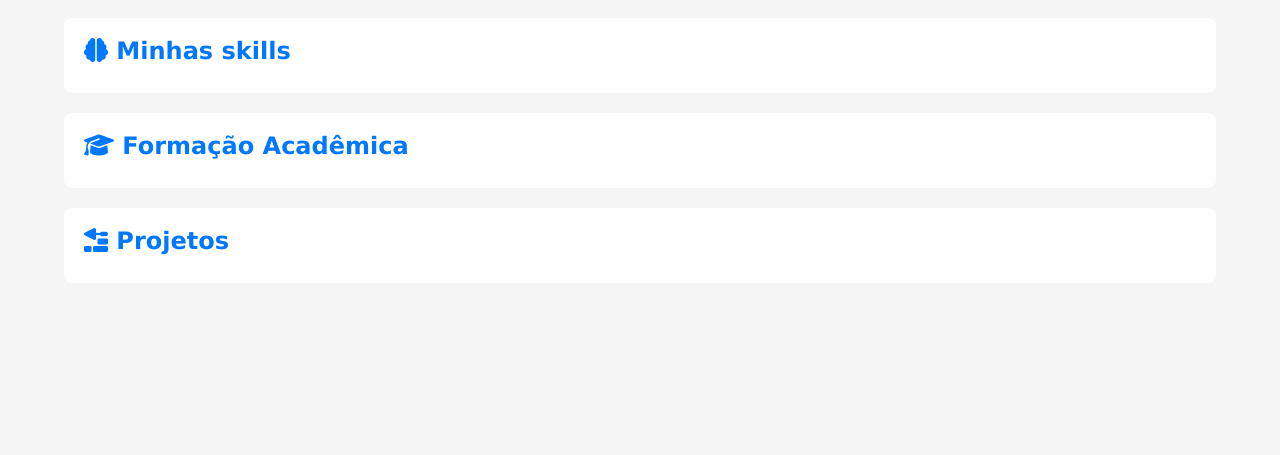
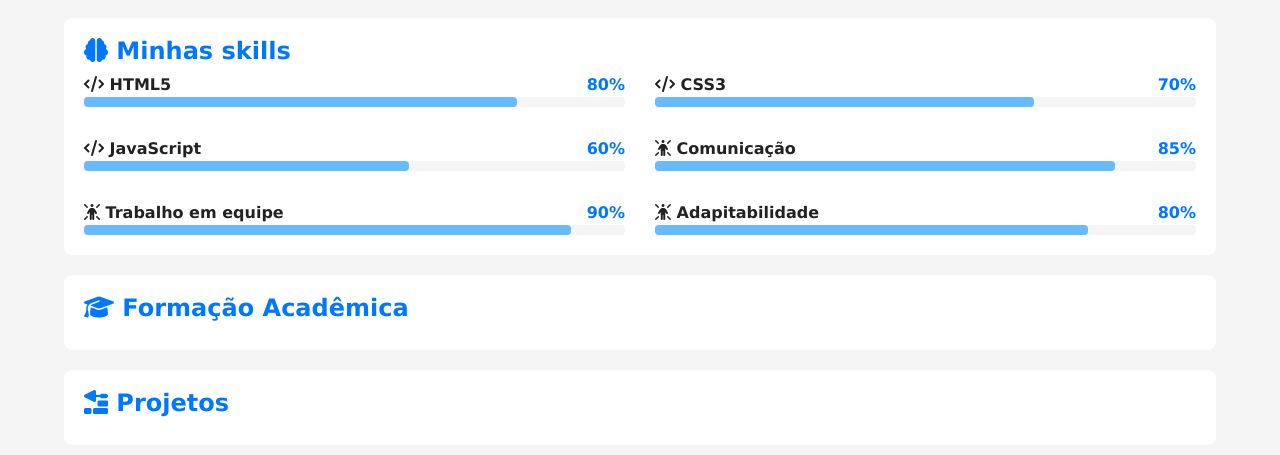
Before and after one commit to bruno-cO70/projeto-portifolio, a plain HTML site: page index.html in a window 1280 px wide. Shown: the part 1145-1600 px from the top of the page. Before the commit the page ends 1448 px from the top, so only its background shows below. Drawn offline with Linux system fonts and the light colour scheme.

Commit message:
criação skills

```diff
--- a/estilos/style.css
+++ b/estilos/style.css
@@ -125,3 +125,38 @@ article h2{
   height: 100%;
   border-radius: 8px;
 }
+#skill-container{
+  display: grid;
+  grid-template-columns: 1fr;
+  gap: 30px;
+}
+#skill-container .info{
+  display: flex;
+  justify-content: space-between;
+  align-items: center;
+}
+#skill-container .nome{
+  font-weight: bold;
+  color: var(--texto);
+}
+#skill-container .porcent{
+  font-weight: bold;
+  color: var(--destaque);
+}
+#skill-container .barra{
+  width: 100%;
+  height: 10px;
+  background-color: var(--fundo-principal);
+  border-radius: 4px;
+}
+#skill-container .progresso{
+    height: 100%;
+    background-color: var(--destaque-inverso);
+    border-radius: 4px;
+}
+
+@media screen and (min-width: 768px){
+  #skill-container{
+    grid-template-columns: 1fr 1fr;
+  }
+}
--- a/index.html
+++ b/index.html
@@ -1,5 +1,6 @@
 <!DOCTYPE html>
 <html lang="pt-br">
+
 <head>
     <meta charset="UTF-8">
     <meta name="viewport" content="width=device-width, initial-scale=1.0">
@@ -9,6 +10,7 @@
     <script src="https://kit.fontawesome.com/93a6e60f72.js" crossorigin="anonymous"></script>
 
 </head>
+
 <body>
     <header>
         <nav id="menu">
@@ -27,9 +29,11 @@
             <h1>Bruno Carvalho</h1>
             <p>Estudante de Engenharia de Computação pela Faculdade de Engenharia de Sorocaba (FACENS).</p>
             <div id="social">
-                <a href="https://www.linkedin.com/in/bruno-oliveira-31a60a396/?skipRedirect=true" target="_blank"><i class="fa-brands fa-linkedin"></i></a>
+                <a href="https://www.linkedin.com/in/bruno-oliveira-31a60a396/?skipRedirect=true" target="_blank"><i
+                        class="fa-brands fa-linkedin"></i></a>
                 <a href="https://github.com/bruno-cO70" target="_blank"><i class="fa-brands fa-github"></i></a>
-                <a href="https://www.instagram.com/novarahseguros/" target="_blank"><i class="fa-brands fa-instagram"></i></a>
+                <a href="https://www.instagram.com/novarahseguros/" target="_blank"><i
+                        class="fa-brands fa-instagram"></i></a>
                 <a href="https://novarahseguros.com.br/" target="_blank"><i class="fa-solid fa-globe"></i></a>
             </div>
         </section>
@@ -37,15 +41,104 @@
             <article id="video">
                 <h2><i class="fa-solid fa-handshake"></i> Vídeo de Apresentação</h2>
                 <div class="video-container">
-                    <iframe width="560" height="315" src="https://www.youtube.com/embed/OzUnqQk4eOg?si=jcsh8OzI5gMjoSQq" title="YouTube video player" frameborder="0" allow="accelerometer; autoplay; clipboard-write; encrypted-media; gyroscope; picture-in-picture; web-share" referrerpolicy="strict-origin-when-cross-origin" allowfullscreen></iframe>
+                    <iframe width="560" height="315" src="https://www.youtube.com/embed/OzUnqQk4eOg?si=jcsh8OzI5gMjoSQq"
+                        title="YouTube video player" frameborder="0"
+                        allow="accelerometer; autoplay; clipboard-write; encrypted-media; gyroscope; picture-in-picture; web-share"
+                        referrerpolicy="strict-origin-when-cross-origin" allowfullscreen></iframe>
                 </div>
 
             </article> <!-- vídeo de apresentação -->
             <article id="skills">
                 <h2><i class="fa-solid fa-brain"></i> Minhas skills </h2>
+                <div id="skill-container">
+                    <div class="item">
+                        <div class="info">
+                            <span class="nome">
+                                <i class="fa-solid fa-code"></i> HTML5
+                            </span>
+                            <span class="porcent">
+                                80%
+                            </span>
+                        </div>
+                        <div class="barra">
+                            <div class="progresso" style="width: 80%;"></div>
+                        </div>
+                    </div>
+
+                    <div class="item">
+                        <div class="info">
+                            <span class="nome">
+                                <i class="fa-solid fa-code"></i> CSS3
+                            </span>
+                            <span class="porcent">
+                                70%
+                            </span>
+                        </div>
+                        <div class="barra">
+                            <div class="progresso" style="width: 70%;"></div>
+                        </div>
+                    </div>
+
+                    <div class="item">
+                        <div class="info">
+                            <span class="nome">
+                                <i class="fa-solid fa-code"></i> JavaScript
+                            </span>
+                            <span class="porcent">
+                                60%
+                            </span>
+                        </div>
+                        <div class="barra">
+                            <div class="progresso" style="width: 60%;"></div>
+                        </div>
+                    </div>
+
+                    <div class="item">
+                        <div class="info">
+                            <span class="nome">
+                                <i class="fa-solid fa-person-rays"></i> Comunicação
+                            </span>
+                            <span class="porcent">
+                                85%
+                            </span>
+                        </div>
+                        <div class="barra">
+                            <div class="progresso" style="width: 85%;"></div>
+                        </div>
+                    </div>
+
+                    <div class="item">
+                        <div class="info">
+                            <span class="nome">
+                                <i class="fa-solid fa-person-rays"></i> Trabalho em equipe
+                            </span>
+                            <span class="porcent">
+                                90%
+                            </span>
+                        </div>
+                        <div class="barra">
+                            <div class="progresso" style="width: 90%;"></div>
+                        </div>
+                    </div>
+
+                    <div class="item">
+                        <div class="info">
+                            <span class="nome">
+                                <i class="fa-solid fa-person-rays"></i> Adapitabilidade
+                            </span>
+                            <span class="porcent">
+                                80%
+                            </span>
+                        </div>
+                        <div class="barra">
+                            <div class="progresso" style="width: 80%;"></div>
+                        </div>
+                    </div>
+
             </article> <!-- habilidades técnicas e interpessoais -->
             <article id="formacao">
                 <h2><i class="fa-solid fa-graduation-cap"></i> Formação Acadêmica</h2>
+                </div>
             </article> <!-- formação acadêmica e cursos -->
             <article id="projetos">
                 <h2><i class="fa-solid fa-trowel-bricks"></i> Projetos</h2>
@@ -57,4 +150,5 @@
     </footer>
     <script src="scripts/script.js"></script>
 </body>
+
 </html>
```
